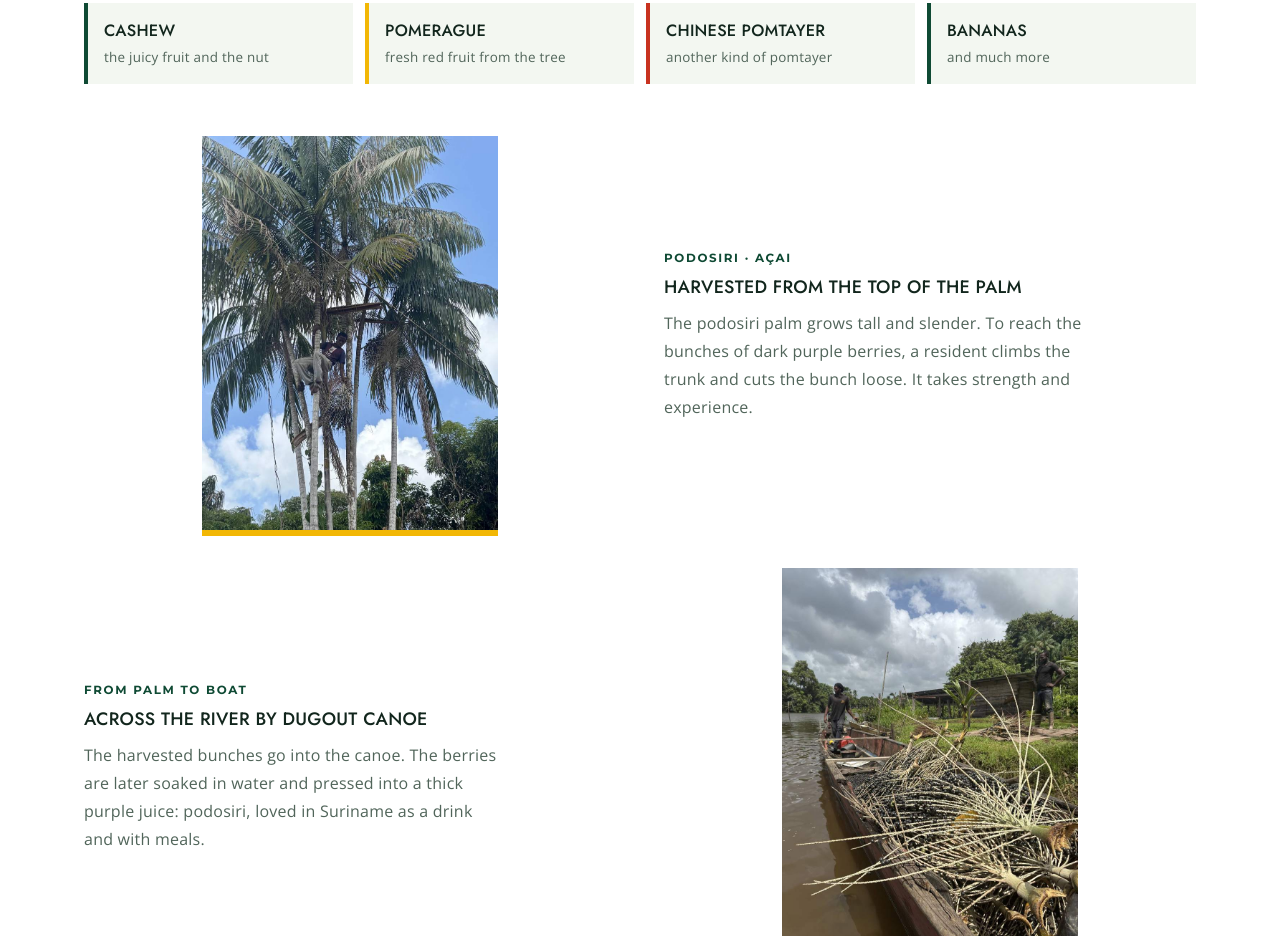
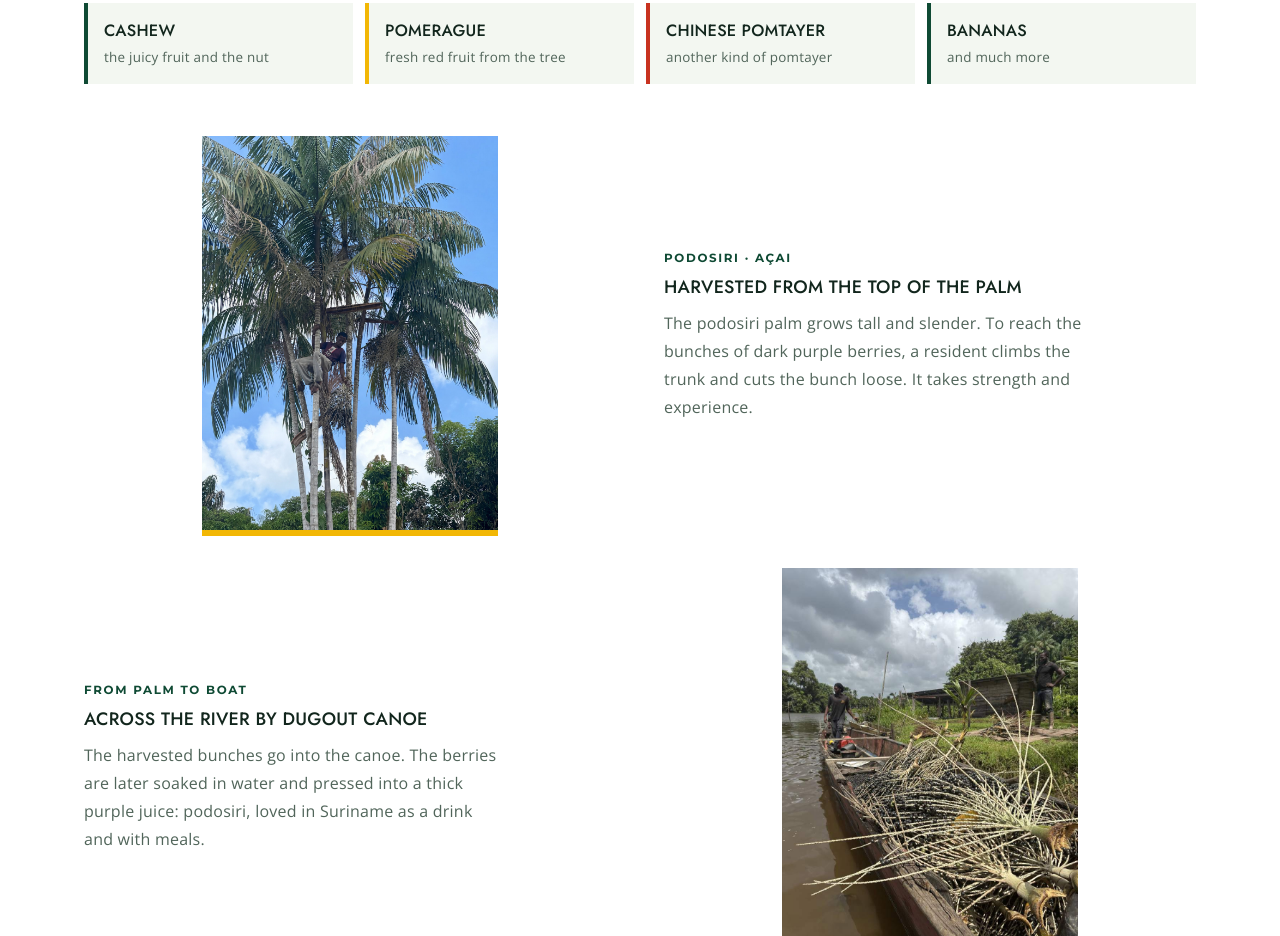
Before and after one commit to lantiweecottica-afk/lantiwee-site, a plain HTML site: page index.html in a window 1280 px wide. Shown: the part 8407-9343 px from the top of the page. Drawn offline with nearby package versions, Linux system fonts and the light colour scheme.

Commit message:
Nieuwe podosiri-foto
Co-Authored-By: Claude Opus 5.5 <noreply@anthropic.com>
Claude-Session: https://claude.ai/code/session_01Ghp3mEVa6VNivHrbYzWYU2

```diff
--- a/index.html
+++ b/index.html
@@ -528,7 +528,7 @@ footer a{color:#c9d8ce;text-decoration:none} footer a:hover{color:#fff}
 
     <div class="crops">
       <div class="crop">
-        <div class="cimg"><img src="images/IMG_7899.jpg" alt="Een bewoner klimt in een podosiripalm" data-i18n-alt="alt11"></div>
+        <div class="cimg"><img src="images/IMG_podosiri.jpg" alt="Een bewoner klimt in een podosiripalm" data-i18n-alt="alt11"></div>
         <div class="ctxt">
           <span class="kicker" data-i18n="c1k">Podosiri · açai</span>
           <h3 data-i18n="c1h">Geoogst uit de top van de palm</h3>
```
Also changed, not shown: images/IMG_podosiri.jpg (added).
